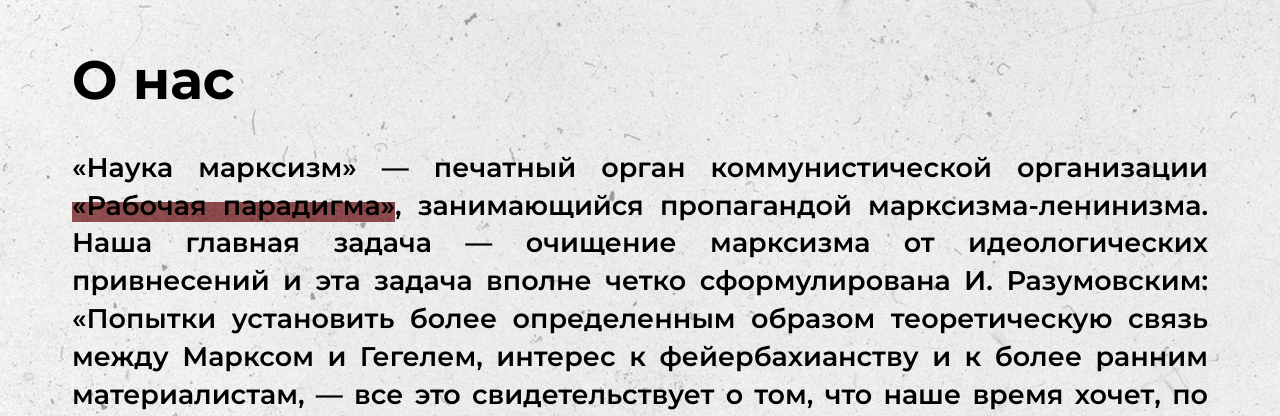
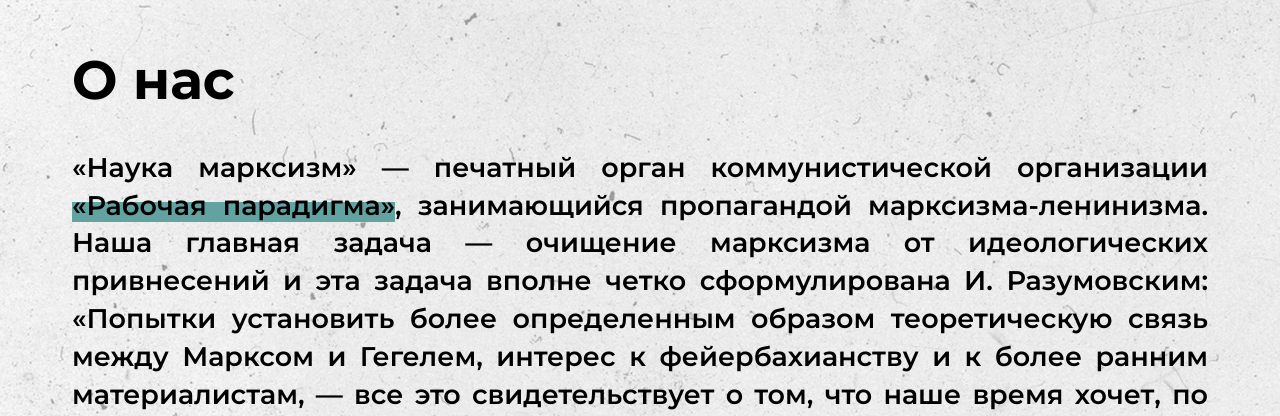
Before and after one commit to theamazingwaffle/marxist-science, a PHP site: page / in a window 1280 px wide. Shown: the part 72-488 px from the top of the page. Run offline with PHP 8.4, Linux system fonts and the light colour scheme.

Commit message:
quickfix #4

```diff
--- a/css/styles.css
+++ b/css/styles.css
@@ -36,7 +36,6 @@
   color: inherit; }
 
 span.highlight {
-  background-blend-mode: difference;
   background-clip: text, border-box;
   background: linear-gradient(0deg, var(--cyan) 0%, var(--cyan) 60%, rgba(0, 0, 0, 0) 60%); }
 
--- a/css/styles.scss
+++ b/css/styles.scss
@@ -48,10 +48,8 @@
 }
 
 span.highlight {
-  background-blend-mode: difference;
   background-clip: text, border-box;
-  background: linear-gradient(0deg, var(--cyan) 0%, var(--cyan) 60%,
-                              rgba(0,0,0,0) 60%);
+  background: linear-gradient(0deg, var(--cyan) 0%, var(--cyan) 60%, rgba(0,0,0,0) 60%);
 }
 
 input {
```
Also changed, not shown: 1 other file.
